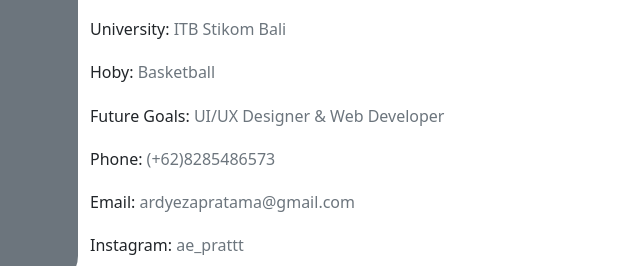
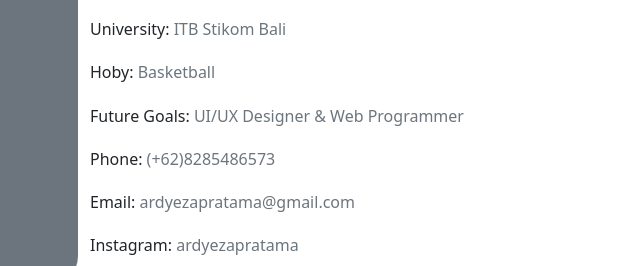
Before and after one commit to Ardyezapratama/Project-Personal-Website, a plain HTML site: page index.html in a window 1280 px wide. Shown: the part 1207-1473 px from the top of the page, 562-1202 px from the left. Drawn offline with Linux system fonts and the light colour scheme.

Commit message:
Change the Future Goal and Instagram

```diff
--- a/index.html
+++ b/index.html
@@ -88,7 +88,7 @@
 							<h6>Hoby: <span class="text-secondary">Basketball</span></h6>
 						</div>
 						<div class="co-sm-6 py-2">
-							<h6>Future Goals: <span class="text-secondary">UI/UX Designer & Web Developer</span></h6>
+							<h6>Future Goals: <span class="text-secondary">UI/UX Designer & Web Programmer</span></h6>
 						</div>
 						<div class="co-sm-6 py-2">
 							<h6>Phone: <span class="text-secondary">(+62)8285486573</span></h6>
@@ -97,7 +97,7 @@
 							<h6>Email: <span class="text-secondary">ardyezapratama@gmail.com</span></h6>
 						</div>
 						<div class="co-sm-6 py-2">
-							<h6>Instagram: <span class="text-secondary">ae_prattt</span></h6>
+							<h6>Instagram: <span class="text-secondary">ardyezapratama</span></h6>
 						</div>
 						<div class="co-sm-6 py-2">
 							<h6>Address: <span class="text-secondary">Gg. Kamboja I No.9, Jimbaran, Kec. Kuta Sel., Kabupaten Badung, Bali 80361</span></h6>
```
